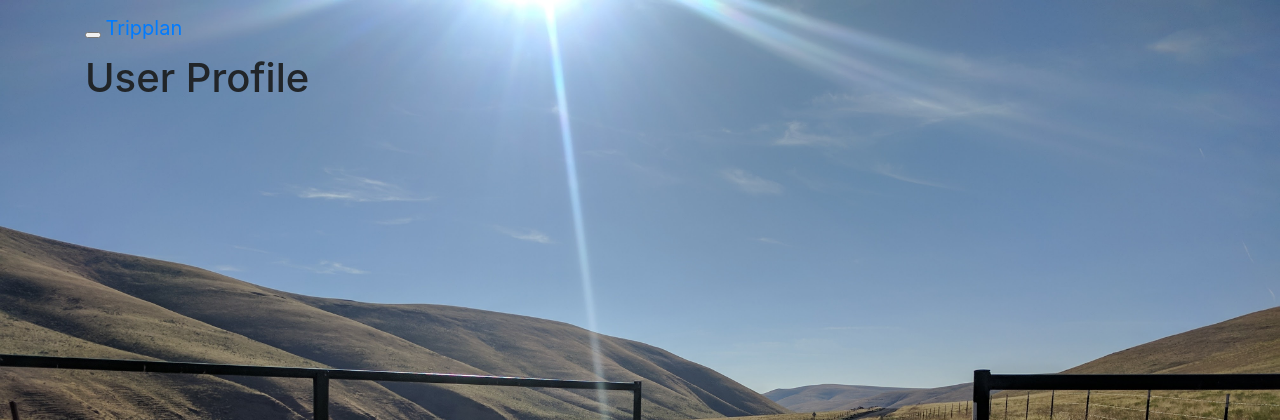
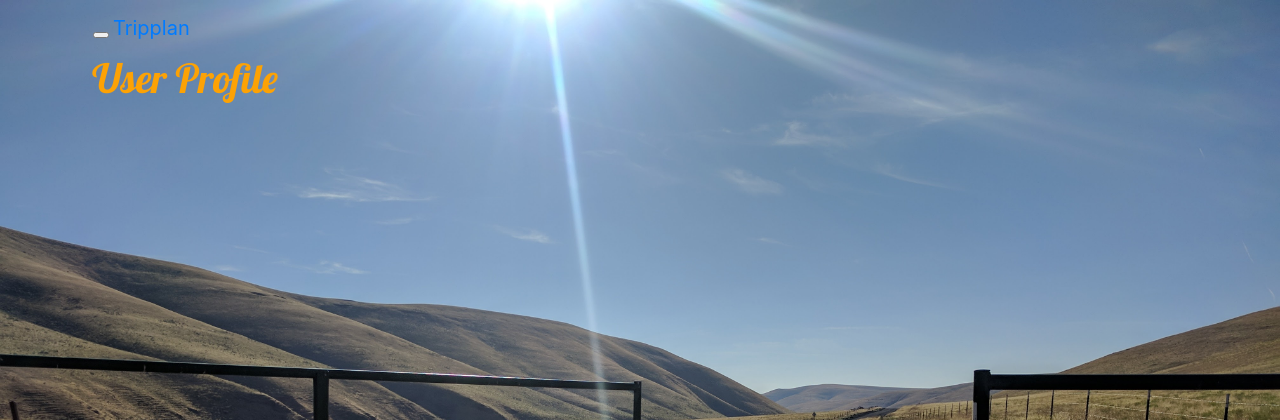
Before and after one commit to djcroissant/getyrbeta, a Django app: page /account_info/profile/ in a window 1280 px wide. Shown: the top 420 px of the page. Run offline with Django 3.2, Linux system fonts and the light colour scheme; parts of the project's set-up code (start-up, migrations or seed data) failed here and were passed over; some libraries are stand-ins or nearby versions.

Commit message:
Add css styling to account_info and prepare base.html for Bootstrap

```diff
--- a/tripplan/account_info/templates/account_info/profile.html
+++ b/tripplan/account_info/templates/account_info/profile.html
@@ -3,6 +3,7 @@
 {% load static %}
 
 {% block stylesheet %}
+  <link href="//fonts.googleapis.com/css?family=Lobster&subset=latin,latin-ext" rel="stylesheet" type="text/css">
   <link rel="stylesheet" type="text/css" href="{% static 'account_info/style.css' %}" />
 {% endblock stylesheet %}
 
--- a/tripplan/static/account_info/style.css
+++ b/tripplan/static/account_info/style.css
@@ -1,7 +1,14 @@
-li a {
-  color: green;
+.navbar-brand a {
+  color: #FCA205;
+  font-size: 48pt;
+  font-family: 'Lobster';
+}
+h1 {
+  color: #FCA205;
+  font-family: 'Lobster';
 }
 body {
+  padding-left: 15px;
   background-color: #000;
   background-image: url("../trips/images/background.jpg");
   background-position: center top;
--- a/tripplan/templates/core/base.html
+++ b/tripplan/templates/core/base.html
@@ -2,6 +2,7 @@
 <html>
 <head>
   <meta charset="utf-8">
+  <meta name="viewport" content="width=device-width, initial-scale=1, shrink-to-fit=no">
   <title>{% block title %}Tripplan{% endblock %}</title>
   {% block meta %}
   <meta name="Description" content="Tripplan is a tool to facilitate coordination and orgnaization of trip planning. It will collect information about the trip including group gear, logistics, and route details. It will organize information about participants including carpools and emergency contact information. It will organize all collected information into a convenient pdf and send to all participants.">
@@ -16,6 +17,8 @@
   <meta property="og:image:type" content="image/png">
   <meta property="og:image:width" content="150" />
   <meta property="og:image:height" content="150" />
+
+  <!-- Bootstrap CSS -->
   <link rel="stylesheet" href="https://maxcdn.bootstrapcdn.com/bootstrap/4.0.0-beta/css/bootstrap.min.css" integrity="sha384-/Y6pD6FV/Vv2HJnA6t+vslU6fwYXjCFtcEpHbNJ0lyAFsXTsjBbfaDjzALeQsN6M" crossorigin="anonymous">
   {% block stylesheet %}{% endblock %}
 </head>
```
